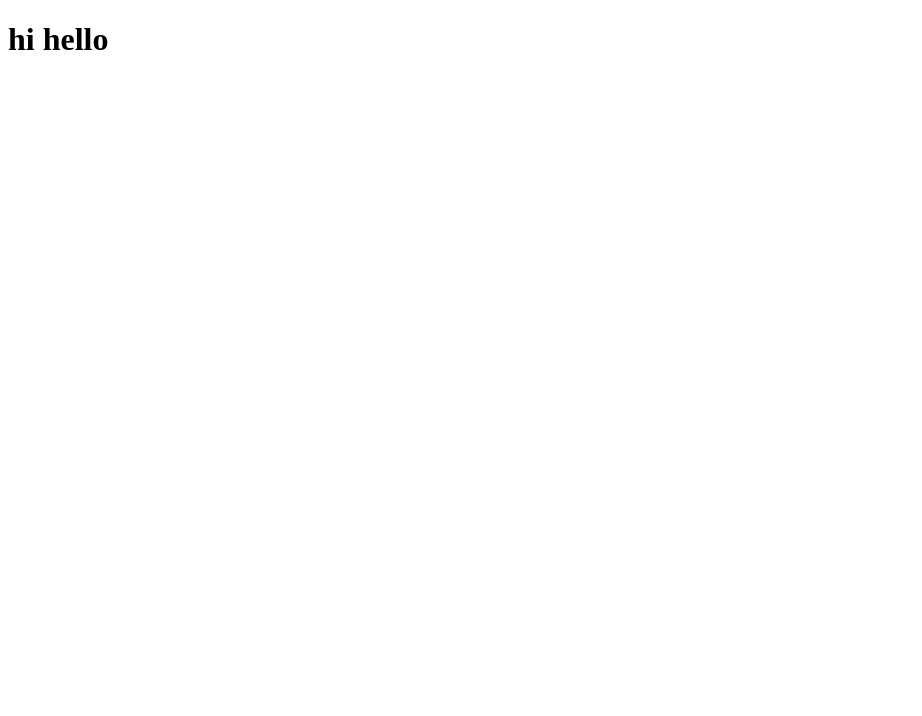
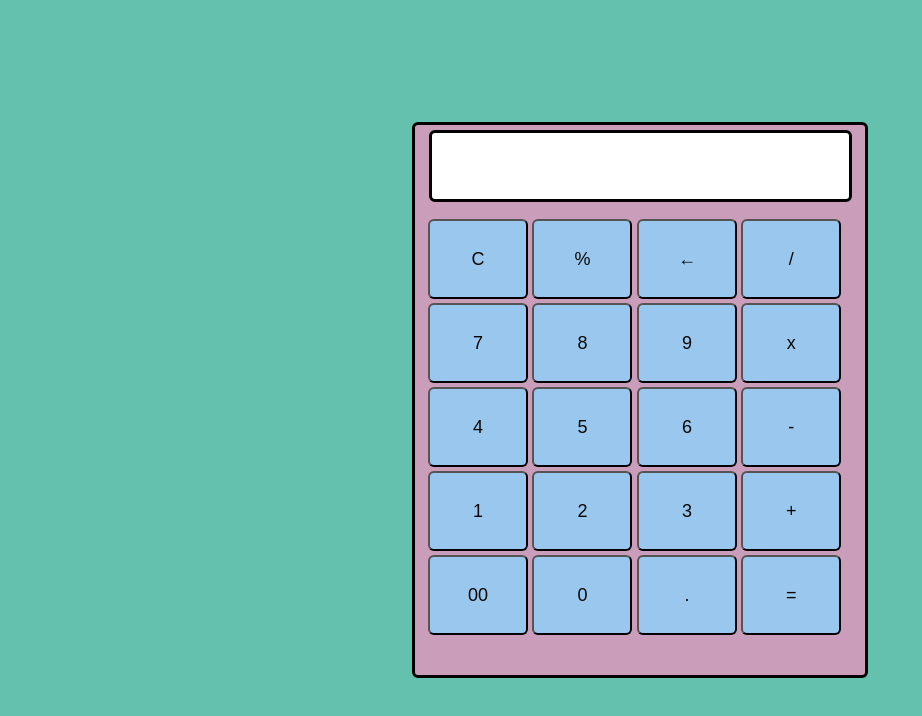
Before and after one commit to Muskan-jaggi/calculator, a plain HTML site: page index.html in a window 1280 px wide. Shown: the whole page, without its empty margins (0-922 px from the left). Drawn offline with Linux system fonts and the light colour scheme.

Commit message:
calculator

```diff
--- /dev/null
+++ b/calc.css
@@ -0,0 +1,53 @@
+*{
+    padding: 0;
+    margin: 0;
+    font-family: 'poppins', sans-serif;
+ }
+ body{
+    background-color: #63c1ad;
+    display: grid;
+    height: 100vh;
+    place-items: center;
+ }
+ .main{
+    width: 450px;
+    height: 550px;
+    background-color: rgb(202, 158, 186);
+    position: absolute;
+    border: 3px solid black;
+    border-radius: 6px;
+ }
+ .main input[type='text'] {
+    width: 90%;
+    position: relative;
+    height: 60px;
+    top: 5px;
+    text-align: right;
+    padding: 3px 6px;
+    outline: none;
+    font-size: 40px;
+    border: 3px solid black;
+    display: flex;
+    margin: auto;
+    border-radius: 6px;
+    color: black;
+ }
+ .btn input[type='button']{
+    width: 100px;
+    padding: 2px;
+    margin: 2px 0px;
+    position: relative;
+    left: 13px;
+    top: 20px;
+    height: 80px;
+    cursor: pointer;
+    font-size: 18px;
+    transition: 0.5s;
+    background-color: #99c7ed;
+    border-radius: 6px;
+    color: rgb(8, 7, 7);
+ }
+ .btn input[type='button']:hover{
+    background-color: black;
+    color: rgb(2, 2, 2);
+ }
--- /dev/null
+++ b/calcc.js
@@ -0,0 +1,17 @@
+function Solve(val) {
+    var v = document.getElementById('res');
+    v.value += val;
+ }
+ function Result() {
+    var num1 = document.getElementById('res').value;
+    var num2 = eval(num1);
+    document.getElementById('res').value = num2;
+ }
+ function Clear() {
+    var inp = document.getElementById('res');
+    inp.value = '';
+ }
+ function Back() {
+    var ev = document.getElementById('res');
+    ev.value = ev.value.slice(0,-1);
+ }
--- a/index.html
+++ b/index.html
@@ -1,12 +1,39 @@
 <!DOCTYPE html>
 <html lang="en">
 <head>
-    <meta charset="UTF-8">
-    <meta http-equiv="X-UA-Compatible" content="IE=edge">
-    <meta name="viewport" content="width=device-width, initial-scale=1.0">
-    <title>Document</title>
+   <link rel="stylesheet" href="Calc.css">
+   <title>Calulator</title>
 </head>
 <body>
-   <h1>hi hello</h1>
+   <div class="main">
+      <input type="text" id = 'res'>
+      <div class="btn">
+         <input type="button" value = 'C' onclick = "Clear()">
+         <input type="button" value = '%' onclick = "Solve('%')">
+         <input type="button" value = '←' onclick ="Back('←')">
+         <input type="button" value = '/' onclick = "Solve('/')">
+         <br>
+         <input type="button" value = '7' onclick = "Solve('7')">
+         <input type="button" value = '8' onclick = "Solve('8')">
+         <input type="button" value = '9' onclick = "Solve('9')">
+         <input type="button" value = 'x' onclick = "Solve('*')">
+         <br>
+         <input type="button" value = '4' onclick = "Solve('4')">
+         <input type="button" value = '5' onclick = "Solve('5')">
+         <input type="button" value = '6' onclick = "Solve('6')">
+         <input type="button" value = '-' onclick = "Solve('-')">
+         <br>
+         <input type="button" value = '1' onclick = "Solve('1')">
+         <input type="button" value = '2' onclick = "Solve('2')">
+         <input type="button" value = '3' onclick = "Solve('3')">
+         <input type="button" value = '+' onclick = "Solve('+')">
+         <br>
+         <input type="button" value = '00'onclick = "Solve('00')">
+         <input type="button" value = '0' onclick = "Solve('0')">
+         <input type="button" value = '.' onclick = "Solve('.')">
+         <input type="button" value = '=' onclick = "Result()">
+      </div>
+   </div>
+   <script src = 'calcc.js' ></script>
 </body>
 </html>
```
